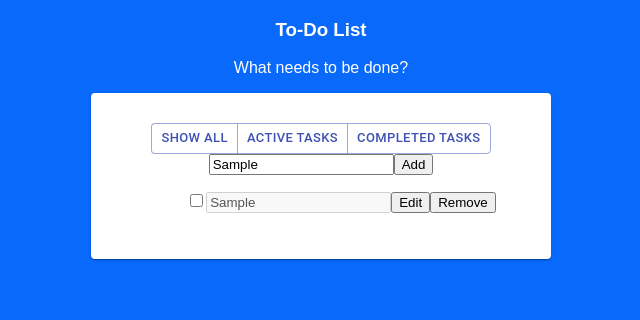
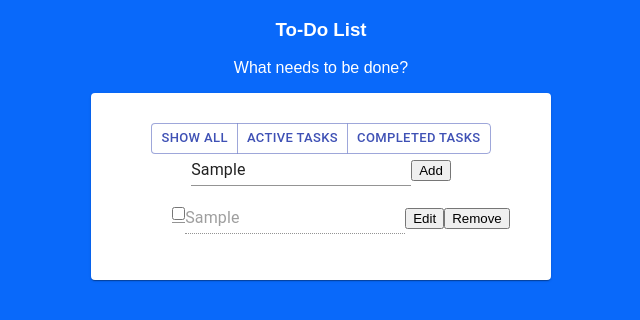
Before and after one commit to jessdcodes/to-do-react, a React (Create React App) app: page / in a window 1280 px wide. Both pictures are taken after typing "Sample" into the empty fields and a click on the button "Add". Shown: the top 320 px of the page, without its empty margins (319-959 px from the left). Built offline with nearby package versions, Linux system fonts and the light colour scheme.

Commit message:
Convert all input element to MUI Input

```diff
--- a/src/components/Todo.js
+++ b/src/components/Todo.js
@@ -4,6 +4,7 @@ import React, { useRef } from "react";
 import TodoDisplayButtons from "../components/TodoDisplayButtons";
 import Grid from '@material-ui/core/Grid';
 import Paper from '@material-ui/core/Paper';
+import Input from '@material-ui/core/Input';
 import { withStyles } from "@material-ui/core/styles";
 
 const styles = {
@@ -52,8 +53,8 @@ function Todo(props) {
         <Grid container spacing={12}>
           <Grid item xs>
             <TodoDisplayButtons/>
-
-            <input ref={inputRef} name="newTask"></input>
+            {/* <Input placeholder="Placeholder" /> */}
+            <Input inputRef={inputRef} name="newTask" variant="filled" size="small"/>
             <button onClick={handleAdd}>Add</button>
 
             <ul>
@@ -63,19 +64,19 @@ function Todo(props) {
                 ).map((task) => {
                 return (
                   <li key={task.id}>
-                    <input
+                    <Input
                       type="checkbox"
-                      ref={(el) => (tickRef.current[task.id] = el)}
+                      inputRef={(el) => (tickRef.current[task.id] = el)}
                       defaultChecked={task.isCompleted}
                       onChange={() => handleTickChange(task.id)}/>
-                    <input
-                      ref={(el) => (taskRef.current[task.id] = el)}
+                    <Input
+                      inputRef={(el) => (taskRef.current[task.id] = el)}
                       disabled={true}
                       defaultValue={task.taskName}
                       style={{
                           textDecoration: task.isCompleted ? "line-through" : "none"
                         }}
-                    ></input>
+                    />
                     <button onClick={() => handleEdit(task.id)}>Edit</button>
                     <button onClick={() => handleRemove(task.id)}>Remove</button>
                   </li>
```
